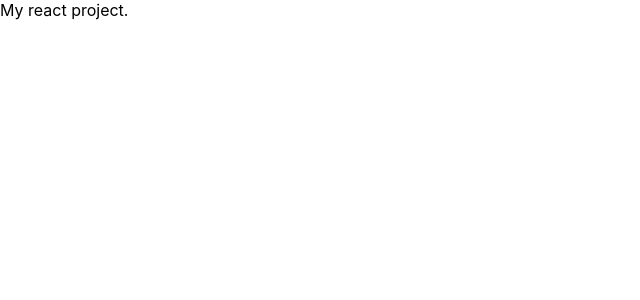
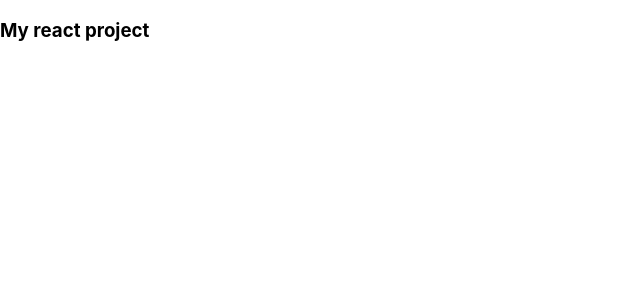
Before and after one commit to solenedel/react-starter-template, a React (Create React App) app: page / in a window 1280 px wide. Shown: the top 300 px of the page, without its empty margins (0-640 px from the left). Built offline with nearby package versions, Linux system fonts and the light colour scheme.

Commit message:
install prettier and ESlint with AirBnB style rule

```diff
--- a/src/App.js
+++ b/src/App.jsx
@@ -1,9 +1,9 @@
-
+import React from "react";
 
 function App() {
   return (
     <div className="App">
-      My react project.
+      <h3>My react project</h3>
     </div>
   );
 }
--- a/src/index.js
+++ /dev/null
@@ -1,11 +0,0 @@
-import React from 'react';
-import ReactDOM from 'react-dom';
-import './index.css';
-import App from './App';
-
-ReactDOM.render(
-  <React.StrictMode>
-    <App />
-  </React.StrictMode>,
-  document.getElementById('root')
-);
--- /dev/null
+++ b/src/index.jsx
@@ -0,0 +1,11 @@
+import React from "react";
+import ReactDOM from "react-dom";
+import "./index.css";
+import App from "./App";
+
+ReactDOM.render(
+  <React.StrictMode>
+    <App />
+  </React.StrictMode>,
+  document.getElementById("root")
+);
```
Also changed, not shown: package.json (+11 -0 lines), .eslintrc.js (added), 1 other file (tests, documents, lock files or other folders).
